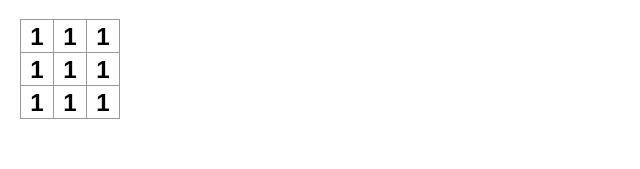
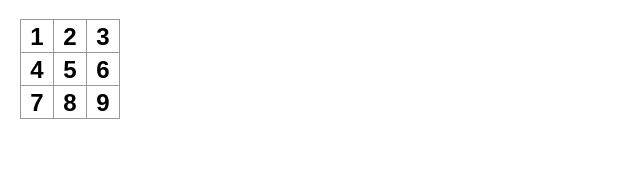
Before and after one commit to niklonberg/react-tic-tac-toe, a React (Vite) app: page / in a window 1280 px wide. Shown: the top 169 px of the page, without its empty margins (0-640 px from the left). Built offline with nearby package versions, Linux system fonts and the light colour scheme.

Commit message:
add marker prop

```diff
--- a/src/App.jsx
+++ b/src/App.jsx
@@ -4,19 +4,19 @@ export default function GameBoard() {
   return (
     <>
       <div className="board-row">
-        <Square />
-        <Square />
-        <Square />
+        <Square marker="1" />
+        <Square marker="2" />
+        <Square marker="3" />
       </div>
       <div className="board-row">
-        <Square />
-        <Square />
-        <Square />
+        <Square marker="4" />
+        <Square marker="5" />
+        <Square marker="6" />
       </div>
       <div className="board-row">
-        <Square />
-        <Square />
-        <Square />
+        <Square marker="7" />
+        <Square marker="8" />
+        <Square marker="9" />
       </div>
     </>
   );
--- a/src/components/Square.jsx
+++ b/src/components/Square.jsx
@@ -1,5 +1,5 @@
-function Square() {
-  return <button className="square">1</button>;
+function Square({ marker }) {
+  return <button className="square">{marker}</button>;
 }
 
 export default Square;
```
